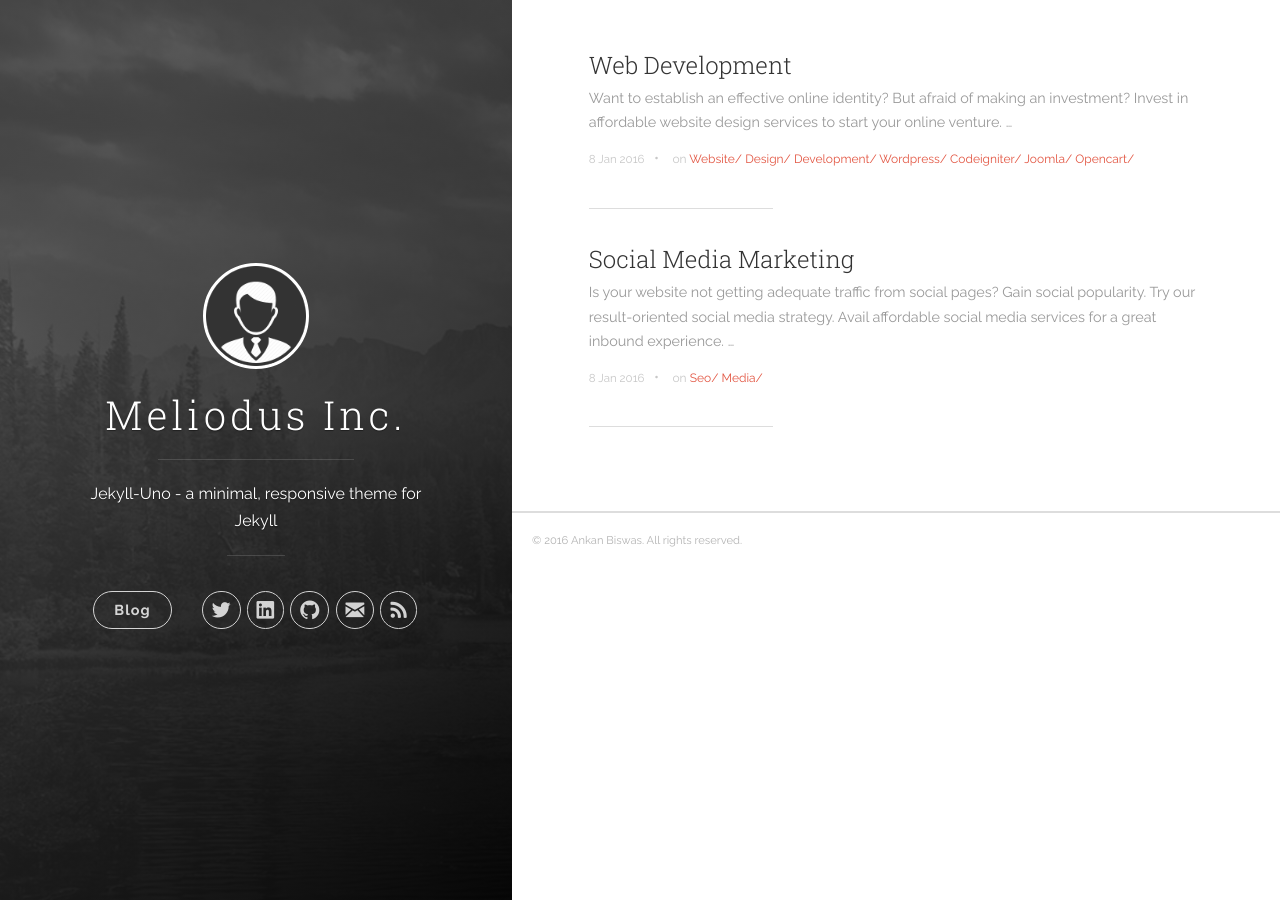
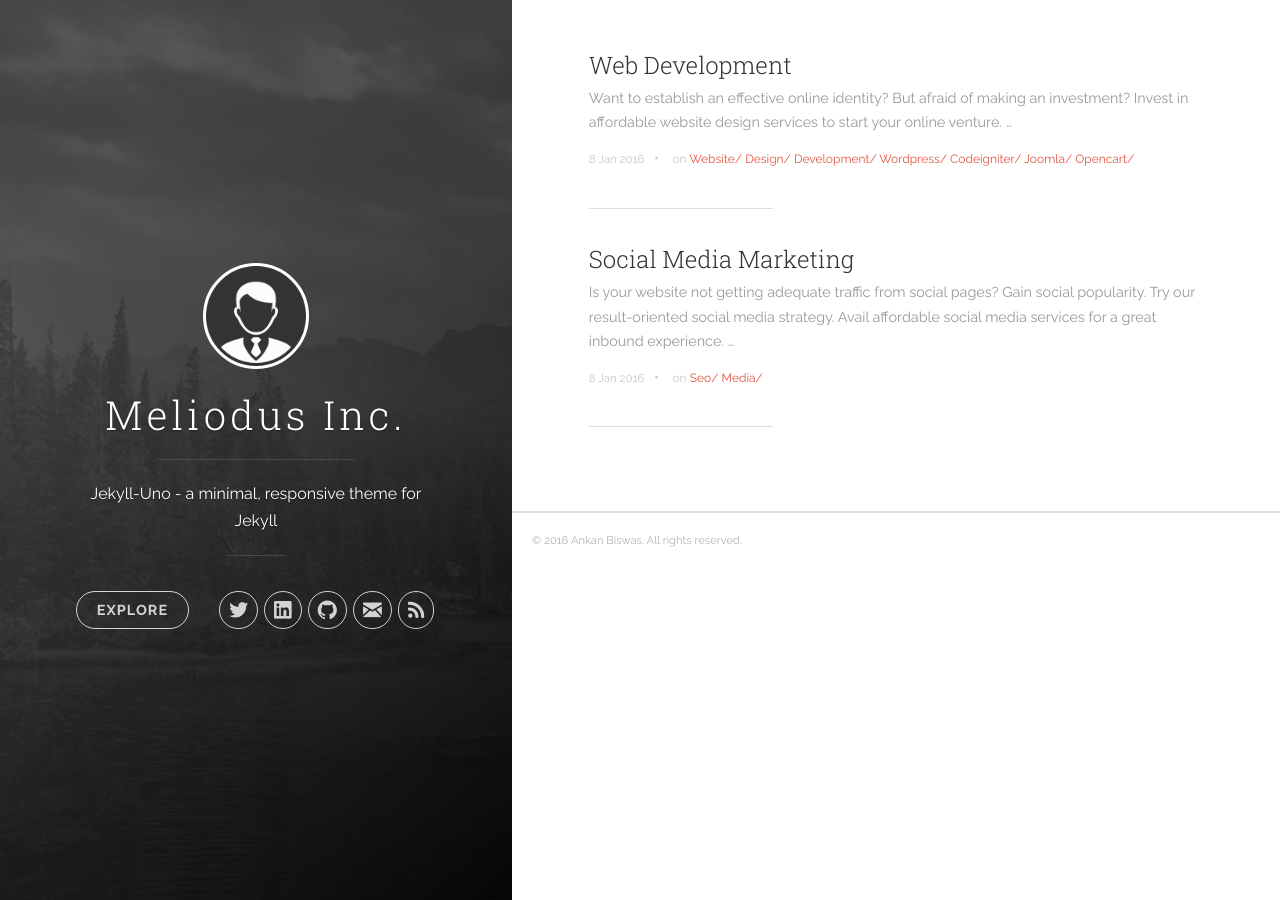
Before and after one commit to gogoodly/meliodus.github.io, a Jekyll site: the page built from index.html, in a window 1280 px wide. Built offline with Jekyll 4.4.1, drawn with Linux system fonts in a browser that asks for light colours; nearby versions of some CDN libraries; the list of posts is cut into pages by our own code.

Commit message:
renamed button

```diff
--- a/_includes/header.html
+++ b/_includes/header.html
@@ -20,7 +20,7 @@
 
           <nav class="cover-navigation cover-navigation--primary">
             <ul class="navigation">
-              <li class="navigation__item"><a href="{{ site.baseurl }}#blog" title="link to {{ site.title }} blog" class="blog-button">Blog</a></li>
+              <li class="navigation__item"><a href="{{ site.baseurl }}#explore" title="link to {{ site.title }} blog" class="blog-button">EXPLORE</a></li>
             </ul>
           </nav>
 
```
